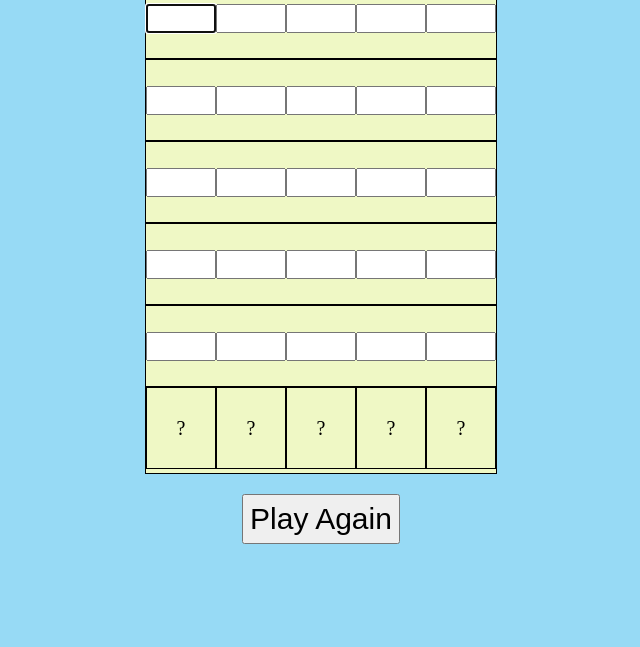
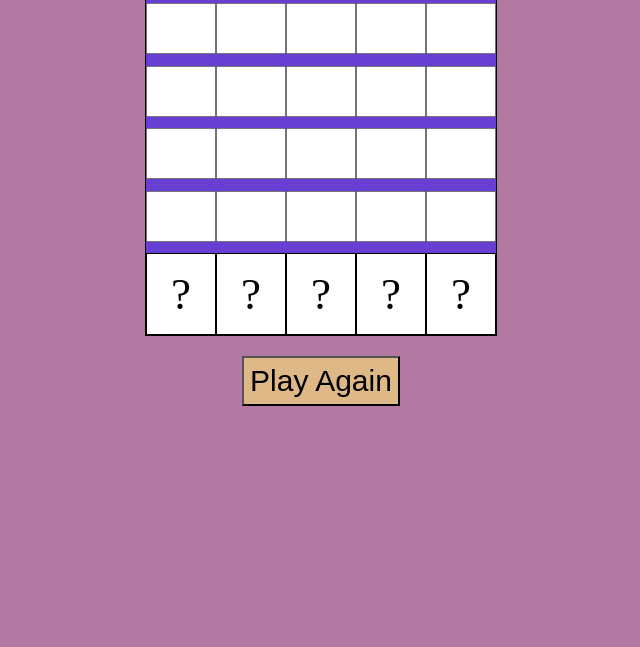
Before and after one commit to Lfreeman124/Lingo, a plain HTML site: page index.html in a window 1280 px wide. Shown: the part 153-800 px from the top of the page, without its empty margins (319-959 px from the left). Drawn offline with Linux system fonts and the light colour scheme.

Commit message:
adjust size and style in css

```diff
--- a/lingo.css
+++ b/lingo.css
@@ -1,14 +1,14 @@
 html {
-  background-color: rgb(151, 218, 245);
+  background-color: rgb(180, 121, 163);
   text-align: center;
 }
 
 h1 {
-  font-size: 50px;
+  font-size: 35px;
 }
 
 .game {
-  height: 500px;
+  height: 400px;
   width: 350px;
   margin: auto;
   display: flex;
@@ -16,39 +16,44 @@ h1 {
   align-items: center;
   justify-content: center;
   border: 1px black solid;
-  background-color: rgb(239, 248, 197);
+  background-color: rgb(103, 64, 211);
 }
 
 .game div {
+  height: 80px;
+  width: 350px;
+  display: flex;
+  flex-direction: row;
+  justify-content: space-around;
+  align-items: center;
+}
+.game input {
+  font-size: 40px;
+  width: 20%;
+  justify-content: center;
+  align-items: center;
+  text-align: center;
+}
+.answer {
+  margin-top: 5px;
+  font-size: 45px;
+  text-transform: uppercase;
   border: 1px black solid;
-  height: 80px;
+  height: 20%;
   width: 350px;
   display: flex;
   flex-direction: row;
   justify-content: center;
   align-items: center;
 }
-.game input {
-  font-size: 20px;
-  width: 80%;
-  justify-content: center;
-  align-items: center;
-  text-align: center;
-}
-.answer {
-  font-size: 20px;
-  text-transform: uppercase;
-  border: 1px black solid;
-  height: 80px;
-  width: 350px;
-  display: flex;
-  flex-direction: row;
-  justify-content: center;
-  align-items: center;
+.answer div {
+  border: black solid 1px;
+  background-color: white;
 }
 
 button {
   height: 50px;
   margin: 20px;
   font-size: 30px;
+  background-color: burlywood;
 }
```
